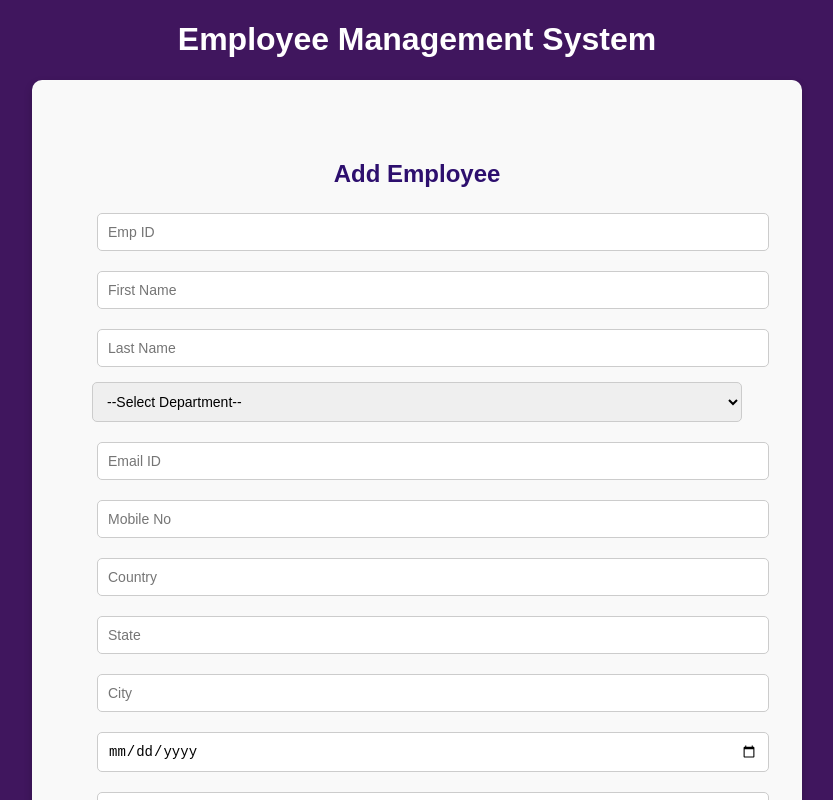
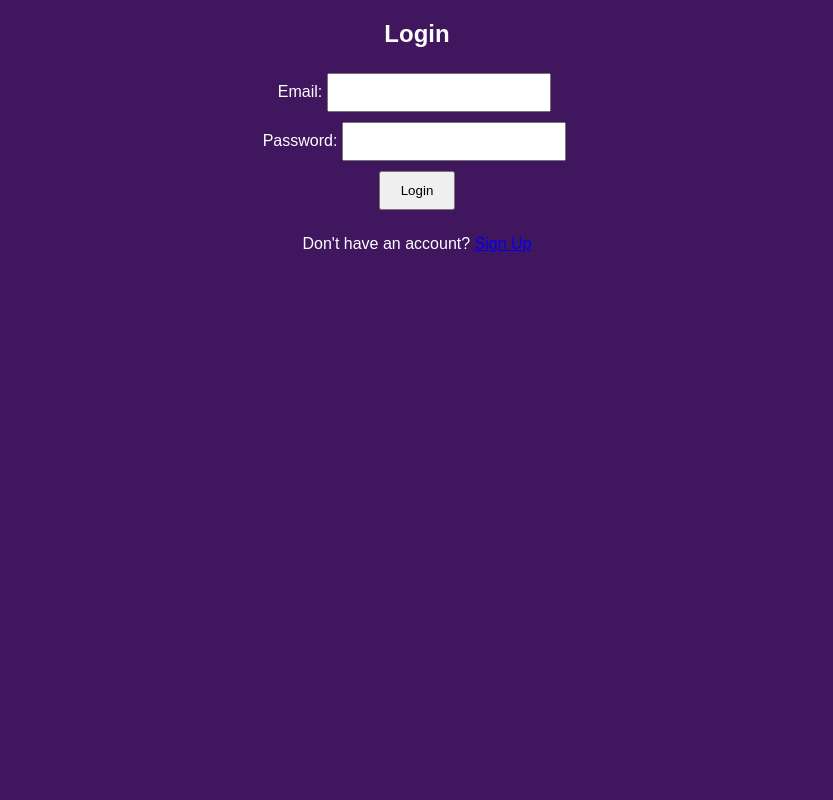
Before and after one commit to TharuHiru/Docker-React-Node-Employee_Management, a React (Create React App) app in the folder frontend/: page /login in a window 1280 px wide. Shown: the top 800 px of the page, without its empty margins (223-1056 px from the left). Built offline with nearby package versions, Linux system fonts and the light colour scheme.

Commit message:
login and signup

```diff
--- a/frontend/package.json
+++ b/frontend/package.json
@@ -6,6 +6,7 @@
     "cra-template": "1.2.0",
     "react": "^19.0.0",
     "react-dom": "^19.0.0",
+    "react-router-dom": "^7.1.1",
     "react-scripts": "5.0.1",
     "web-vitals": "^4.2.4"
   },
--- a/frontend/src/App.js
+++ b/frontend/src/App.js
@@ -1,10 +1,12 @@
 import React, { useState } from 'react'; // import the core library
+import { BrowserRouter as Router, Routes, Route } from 'react-router-dom'; // Import routing components
 
-//import the two components from the components folder
+import Login from './components/Login';
+import Signup from './components/Signup';
 import EmployeeForm from './components/EmployeeForm';
 import EmployeeTable from './components/EmployeeTable';
 
-// employees is the state variable to store an employee object and stEmployee is a function to update the employee state
+// employees is the state variable to store an employee object and setEmployees is a function to update the employee state
 function App() {
   const [employees, setEmployees] = useState([]);
 
@@ -25,7 +27,20 @@ function App() {
   };
 
   return (
+    <Router>
       <div className="app">
+        <Routes>
+          {/* Route for the Login page */}
+          <Route path="/login" element={<Login />} />
+
+          {/* Route for the Signup page */}
+          <Route path="/signup" element={<Signup />} />
+
+          {/* Route for the main Employee Management System */}
+          <Route
+            path="/employee-management"
+            element={
+              <div>
                 <h1>Employee Management System</h1>
                 <EmployeeForm addEmployee={addEmployee} />
                 <EmployeeTable
@@ -34,6 +49,11 @@ function App() {
                   updateEmployee={updateEmployee}
                 />
               </div>
+            }
+          />
+        </Routes>
+      </div>
+    </Router>
   );
 }
 
--- /dev/null
+++ b/frontend/src/components/Login.js
@@ -0,0 +1,51 @@
+import React, { useState } from 'react';
+import { useNavigate } from 'react-router-dom';
+
+function Login() {
+  const [email, setEmail] = useState('');
+  const [password, setPassword] = useState('');
+  const navigate = useNavigate();
+
+  const handleLogin = (e) => {
+    e.preventDefault();
+    // Perform login validation (e.g., check against stored users)
+    if (email === 'admin@example.com' && password === 'password') {
+      alert('Login Successful!');
+      navigate('/'); // Redirect to the main page
+    } else {
+      alert('Invalid Email or Password!');
+    }
+  };
+
+  return (
+    <div>
+      <h2>Login</h2>
+      <form onSubmit={handleLogin}>
+        <div>
+          <label>Email:</label>
+          <input
+            type="email"
+            value={email}
+            onChange={(e) => setEmail(e.target.value)}
+            required
+          />
+        </div>
+        <div>
+          <label>Password:</label>
+          <input
+            type="password"
+            value={password}
+            onChange={(e) => setPassword(e.target.value)}
+            required
+          />
+        </div>
+        <button type="submit">Login</button>
+      </form>
+      <p>
+        Don't have an account? <a href="/signup">Sign Up</a>
+      </p>
+    </div>
+  );
+}
+
+export default Login;
--- /dev/null
+++ b/frontend/src/components/Signup.js
@@ -0,0 +1,47 @@
+import React, { useState } from 'react';
+import { useNavigate } from 'react-router-dom';
+
+function Signup() {
+  const [email, setEmail] = useState('');
+  const [password, setPassword] = useState('');
+  const navigate = useNavigate();
+
+  const handleSignup = (e) => {
+    e.preventDefault();
+    // Store user details (you can implement actual storage or backend logic here)
+    alert('Signup Successful!');
+    navigate('/login'); // Redirect to the login page
+  };
+
+  return (
+    <div>
+      <h2>Sign Up</h2>
+      <form onSubmit={handleSignup}>
+        <div>
+          <label>Email:</label>
+          <input
+            type="email"
+            value={email}
+            onChange={(e) => setEmail(e.target.value)}
+            required
+          />
+        </div>
+        <div>
+          <label>Password:</label>
+          <input
+            type="password"
+            value={password}
+            onChange={(e) => setPassword(e.target.value)}
+            required
+          />
+        </div>
+        <button type="submit">Sign Up</button>
+      </form>
+      <p>
+        Already have an account? <a href="/login">Login</a>
+      </p>
+    </div>
+  );
+}
+
+export default Signup;
```
Also changed, not shown: 1 other file (tests, documents, lock files or other folders). Lines whose indentation alone changed are shown as unchanged.
